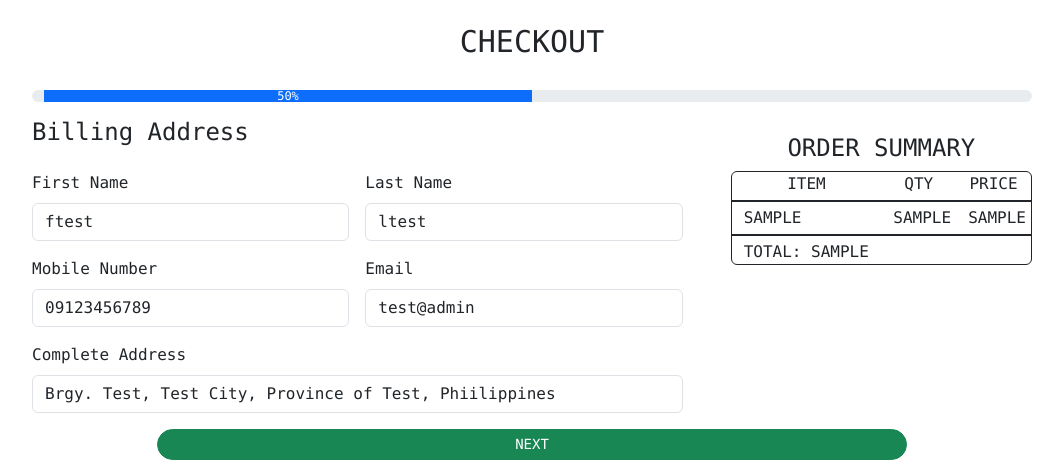
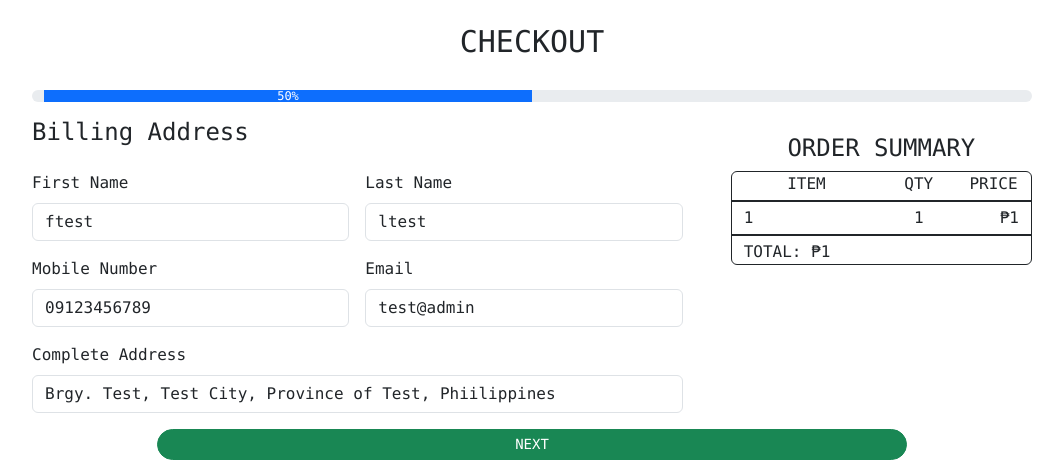
Before and after one commit to MyGithubAccnt1/Undergraduate-Capstone-Project, a PHP site: page /checkout.php in a window 1280 px wide. Shown: the part 50-514 px from the top of the page, without its empty margins (108-1171 px from the left). Run offline with PHP 8.4, Linux system fonts and the light colour scheme; a user stored in the database is signed in.

Commit message:
Update checkout.php

```diff
--- a/capstone/checkout.php
+++ b/capstone/checkout.php
@@ -58,14 +58,14 @@ if (isset($_SESSION['id']) && isset($_SESSION['email'])) {
                             </div>
                             <div class="row m-0 p-0">
                                 <div class="row m-0 p-0">
-                                    <div class="col-6"><p class="text-start my-auto">SAMPLE</p></div>
-                                    <div class="col-3"><p class="my-auto">SAMPLE</p></div>
-                                    <div class="col-3"><p class="text-end my-auto">SAMPLE</p></div>
+                                    <div class="col-6"><p class="text-start my-auto"><?php echo $_SESSION['title']; ?></p></div>
+                                    <div class="col-3"><p class="my-auto"><?php echo $_SESSION['qty']; ?></p></div>
+                                    <div class="col-3"><p class="text-end my-auto">₱<?php echo $_SESSION['price']; ?></p></div>
                                 </div>
                             </div>
                             <div class="row m-0 p-0">
                                 <hr class="border border-dark border-1 my-1 opacity-100">
-                                <p class="text-start my-auto">TOTAL: SAMPLE</p>
+                                <p class="text-start my-auto">TOTAL: ₱<?php echo $_SESSION['price']; ?></p>
                             </div>
                         </div>
                     </div>
```
